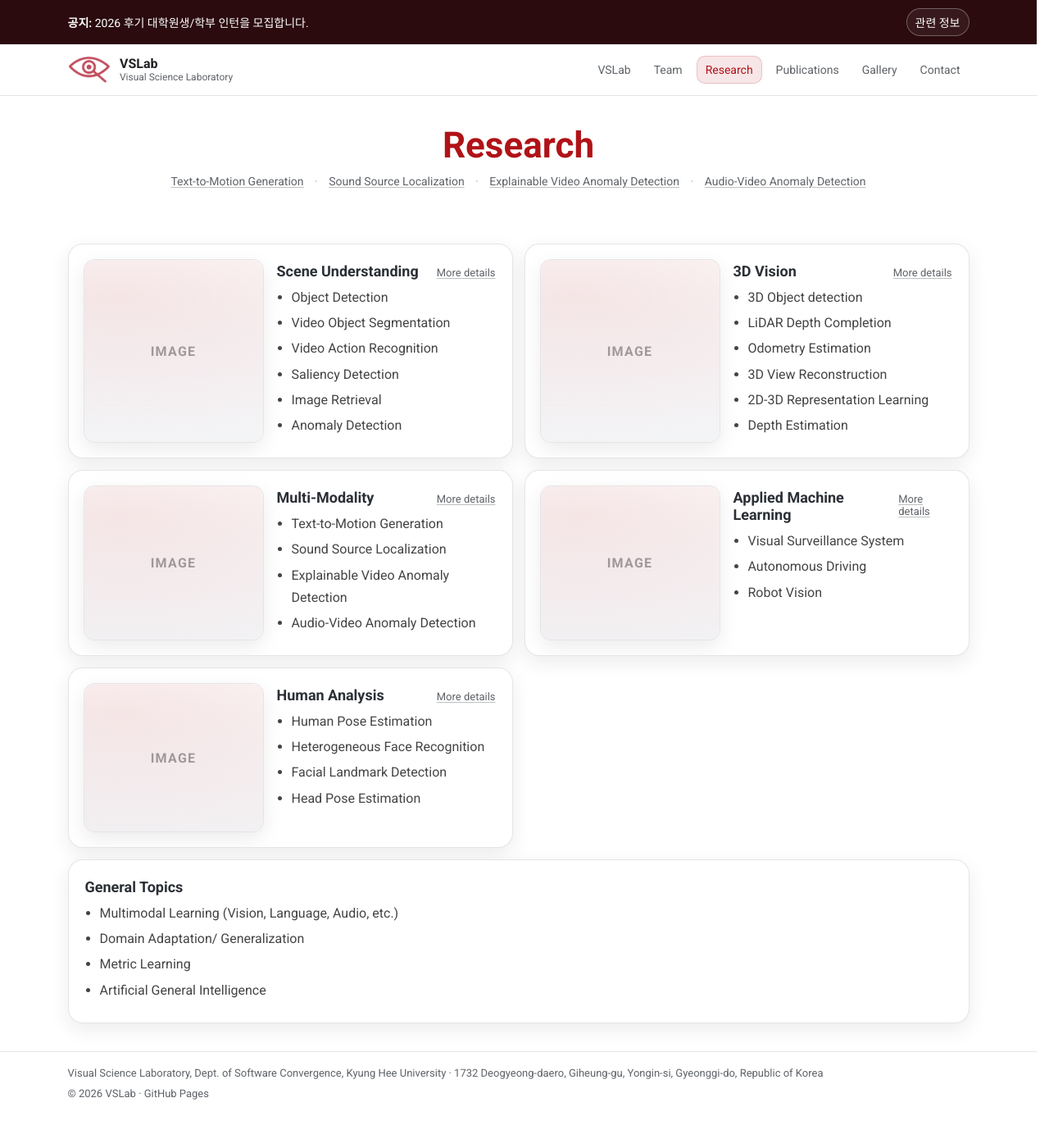
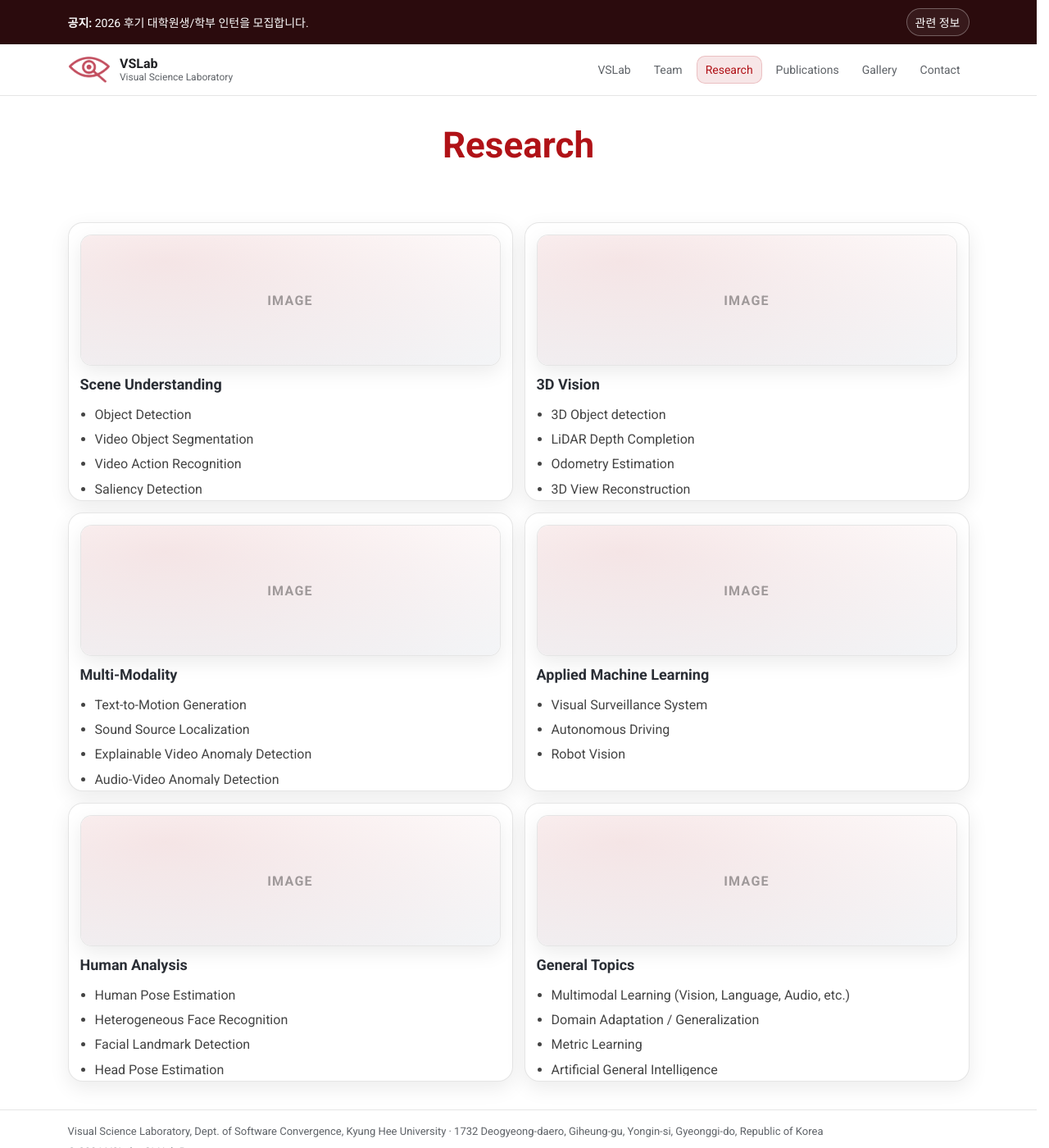
Before and after one commit to VisualScienceLab-KHU/VSLab_Homepage, a Jekyll site: the page built from research.md, in a window 1280 px wide and 1400 px high. Shown: the whole window at 82% size. Built offline with Jekyll 4.4.1, drawn with Linux system fonts in a browser that asks for light colours.

Commit message:
Edit: Reserach page

```diff
--- a/assets/css/style.css
+++ b/assets/css/style.css
@@ -1065,7 +1065,7 @@ html{ scrollbar-gutter: stable; }
 }
 
 /* =========================================================
-   Research page
+   Research page (cards: same size, clickable title+image)
 ========================================================= */
 .research-title{
   margin: 0;
@@ -1075,53 +1075,42 @@ html{ scrollbar-gutter: stable; }
   color: var(--accent);
 }
 
-.research-topics{
-  margin-top: 10px;
-  text-align: center;
-  font-size: 14px;
-  color: var(--muted);
-}
-
-.research-chip{
-  color: inherit;
-  text-decoration: underline;
-  text-decoration-color: rgba(0,0,0,0.25);
-  text-underline-offset: 2px;
-}
-.research-chip:hover{
-  text-decoration-color: rgba(0,0,0,0.55);
-}
-
-.research-dot{
-  padding: 0 10px;
-  opacity: 0.6;
-}
-
 .research-grid{
   display: grid;
   grid-template-columns: repeat(2, minmax(0, 1fr));
   gap: 14px;
 }
 
+/* 모든 카드 크기 동일 */
 .research-card{
+  height: 340px;                 /* 전체 카드 높이 고정 */
+  padding: 14px;
   display: grid;
-  grid-template-columns: 220px 1fr;
-  gap: 14px;
-  overflow: hidden;
+  grid-template-rows: 160px 1fr; /* 위: 이미지, 아래: 텍스트 */
+  gap: 12px;
 }
 
-.research-card__media{
-  border: 1px solid var(--line);
+/* 이미지 링크(hover 반응) */
+.research-card__mediaLink{
+  display: block;
   border-radius: 14px;
   overflow: hidden;
+  border: 1px solid var(--line);
   background: #fff;
   box-shadow: var(--shadow);
-  min-height: 180px;
+  transform: translateY(0);
+  transition: transform 140ms ease, box-shadow 140ms ease, filter 140ms ease;
+}
+
+/* hover 시 살짝 떠오르기 */
+.research-card__mediaLink:hover{
+  transform: translateY(-3px);
+  box-shadow: 0 14px 30px rgba(0,0,0,0.12);
+  filter: saturate(1.02);
 }
 
 .research-card__mediaPlaceholder{
   height: 100%;
-  min-height: 180px;
   display:flex;
   align-items:center;
   justify-content:center;
@@ -1133,7 +1122,8 @@ html{ scrollbar-gutter: stable; }
     linear-gradient(180deg, #fff, #f3f4f6);
 }
 
-.research-card__media img{
+/* 나중에 이미지 넣으면 이 클래스 사용 */
+.research-card__img{
   width: 100%;
   height: 100%;
   object-fit: cover;
@@ -1141,60 +1131,39 @@ html{ scrollbar-gutter: stable; }
 }
 
 .research-card__body{
-  padding: 4px 2px;
-}
-
-.research-card__head{
-  display:flex;
-  align-items: baseline;
-  justify-content: space-between;
-  gap: 10px;
-  margin-bottom: 8px;
+  min-height: 0; /* 내부 스크롤을 위해 필요 */
 }
 
 .research-card__title{
-  margin: 0;
+  margin: 0 0 8px 0;
   font-size: 18px;
   font-weight: 800;
+  line-height: 1.25;
+}
+
+.research-card__titleLink{
   color: #2b2f36;
 }
-
-.research-more{
-  font-size: 13px;
-  color: var(--muted);
+.research-card__titleLink:hover{
+  color: var(--accent);
   text-decoration: underline;
-  text-decoration-color: rgba(0,0,0,0.25);
+  text-decoration-color: rgba(176,18,23,0.35);
   text-underline-offset: 2px;
 }
-.research-more:hover{
-  text-decoration-color: rgba(0,0,0,0.55);
-}
 
+/* 리스트가 길면 카드 높이를 넘기지 않게 내부만 스크롤 */
 .research-list{
   margin: 0;
   padding-left: 18px;
   color: #444;
-  line-height: 1.7;
+  line-height: 1.65;
+  max-height: 115px;  /* 카드 내부에서 리스트 영역 제한 */
+  overflow: auto;
 }
 .research-list li{ margin: 4px 0; }
 
-.research-card--wide{
-  grid-column: 1 / -1;
-  grid-template-columns: 1fr;
+/* Responsive */
+@media (max-width: 980px){
+  .research-grid{ grid-template-columns: 1fr; }
+  .research-card{ height: 360px; }
 }
-
-.research-list--general{
-  padding-left: 18px;
-}
-
-@media (max-width: 980px){
-  .research-grid{
-    grid-template-columns: 1fr;
-  }
-  .research-card{
-    grid-template-columns: 1fr;
-  }
-  .research-card__media{
-    min-height: 200px;
-  }
-}
--- a/research.md
+++ b/research.md
@@ -4,41 +4,29 @@ title: Research
 permalink: /research/
 ---
 
-<!-- Title -->
 <section class="section research-page">
   <div class="wrap">
     <h1 class="research-title">Research</h1>
-
-    <div class="research-topics">
-      <a class="research-chip" href="#multi">Text-to-Motion Generation</a>
-      <span class="research-dot">·</span>
-      <a class="research-chip" href="#multi">Sound Source Localization</a>
-      <span class="research-dot">·</span>
-      <a class="research-chip" href="#multi">Explainable Video Anomaly Detection</a>
-      <span class="research-dot">·</span>
-      <a class="research-chip" href="#multi">Audio-Video Anomaly Detection</a>
-    </div>
   </div>
 </section>
 
-<!-- Areas -->
 <section class="section research-page">
   <div class="wrap">
     <div class="research-grid">
 
       <!-- Scene Understanding -->
-      <article id="scene" class="card research-card">
-        <div class="research-card__media">
-          <!-- 나중에 이미지 넣을 때 아래 img로 교체 -->
-          <!-- <img src="{{ '/assets/img/research/scene.png' | relative_url }}" alt="Scene Understanding"> -->
+      <article class="card research-card">
+        <a class="research-card__mediaLink" href="{{ '/research/scene-understanding/' | relative_url }}" aria-label="Scene Understanding details">
           <div class="research-card__mediaPlaceholder">IMAGE</div>
-        </div>
+          <!-- 나중에 이미지 넣을 때:
+          <img class="research-card__img" src="{{ '/assets/img/research/scene.png' | relative_url }}" alt="Scene Understanding">
+          -->
+        </a>
 
         <div class="research-card__body">
-          <div class="research-card__head">
-            <h2 class="research-card__title">Scene Understanding</h2>
-            <a class="research-more" href="#">More details</a>
-          </div>
+          <h2 class="research-card__title">
+            <a class="research-card__titleLink" href="{{ '/research/scene-understanding/' | relative_url }}">Scene Understanding</a>
+          </h2>
 
           <ul class="research-list">
             <li>Object Detection</li>
@@ -52,17 +40,16 @@ permalink: /research/
       </article>
 
       <!-- 3D Vision -->
-      <article id="vision3d" class="card research-card">
-        <div class="research-card__media">
-          <!-- <img src="{{ '/assets/img/research/3d.png' | relative_url }}" alt="3D Vision"> -->
+      <article class="card research-card">
+        <a class="research-card__mediaLink" href="{{ '/research/3d-vision/' | relative_url }}" aria-label="3D Vision details">
           <div class="research-card__mediaPlaceholder">IMAGE</div>
-        </div>
+          <!-- <img class="research-card__img" src="{{ '/assets/img/research/3d.png' | relative_url }}" alt="3D Vision"> -->
+        </a>
 
         <div class="research-card__body">
-          <div class="research-card__head">
-            <h2 class="research-card__title">3D Vision</h2>
-            <a class="research-more" href="#">More details</a>
-          </div>
+          <h2 class="research-card__title">
+            <a class="research-card__titleLink" href="{{ '/research/3d-vision/' | relative_url }}">3D Vision</a>
+          </h2>
 
           <ul class="research-list">
             <li>3D Object detection</li>
@@ -76,17 +63,16 @@ permalink: /research/
       </article>
 
       <!-- Multi-Modality -->
-      <article id="multi" class="card research-card">
-        <div class="research-card__media">
-          <!-- <img src="{{ '/assets/img/research/multimodal.png' | relative_url }}" alt="Multi-Modality"> -->
+      <article class="card research-card">
+        <a class="research-card__mediaLink" href="{{ '/research/multi-modality/' | relative_url }}" aria-label="Multi-Modality details">
           <div class="research-card__mediaPlaceholder">IMAGE</div>
-        </div>
+          <!-- <img class="research-card__img" src="{{ '/assets/img/research/multimodal.png' | relative_url }}" alt="Multi-Modality"> -->
+        </a>
 
         <div class="research-card__body">
-          <div class="research-card__head">
-            <h2 class="research-card__title">Multi-Modality</h2>
-            <a class="research-more" href="#">More details</a>
-          </div>
+          <h2 class="research-card__title">
+            <a class="research-card__titleLink" href="{{ '/research/multi-modality/' | relative_url }}">Multi-Modality</a>
+          </h2>
 
           <ul class="research-list">
             <li>Text-to-Motion Generation</li>
@@ -98,17 +84,16 @@ permalink: /research/
       </article>
 
       <!-- Applied Machine Learning -->
-      <article id="applied" class="card research-card">
-        <div class="research-card__media">
-          <!-- <img src="{{ '/assets/img/research/applied.png' | relative_url }}" alt="Applied Machine Learning"> -->
+      <article class="card research-card">
+        <a class="research-card__mediaLink" href="{{ '/research/applied-ml/' | relative_url }}" aria-label="Applied Machine Learning details">
           <div class="research-card__mediaPlaceholder">IMAGE</div>
-        </div>
+          <!-- <img class="research-card__img" src="{{ '/assets/img/research/applied.png' | relative_url }}" alt="Applied Machine Learning"> -->
+        </a>
 
         <div class="research-card__body">
-          <div class="research-card__head">
-            <h2 class="research-card__title">Applied Machine Learning</h2>
-            <a class="research-more" href="#">More details</a>
-          </div>
+          <h2 class="research-card__title">
+            <a class="research-card__titleLink" href="{{ '/research/applied-ml/' | relative_url }}">Applied Machine Learning</a>
+          </h2>
 
           <ul class="research-list">
             <li>Visual Surveillance System</li>
@@ -119,17 +104,16 @@ permalink: /research/
       </article>
 
       <!-- Human Analysis -->
-      <article id="human" class="card research-card">
-        <div class="research-card__media">
-          <!-- <img src="{{ '/assets/img/research/human.png' | relative_url }}" alt="Human Analysis"> -->
+      <article class="card research-card">
+        <a class="research-card__mediaLink" href="{{ '/research/human-analysis/' | relative_url }}" aria-label="Human Analysis details">
           <div class="research-card__mediaPlaceholder">IMAGE</div>
-        </div>
+          <!-- <img class="research-card__img" src="{{ '/assets/img/research/human.png' | relative_url }}" alt="Human Analysis"> -->
+        </a>
 
         <div class="research-card__body">
-          <div class="research-card__head">
-            <h2 class="research-card__title">Human Analysis</h2>
-            <a class="research-more" href="#">More details</a>
-          </div>
+          <h2 class="research-card__title">
+            <a class="research-card__titleLink" href="{{ '/research/human-analysis/' | relative_url }}">Human Analysis</a>
+          </h2>
 
           <ul class="research-list">
             <li>Human Pose Estimation</li>
@@ -140,16 +124,21 @@ permalink: /research/
         </div>
       </article>
 
-      <!-- General Topics -->
-      <article id="general" class="card research-card research-card--wide">
+      <!-- General Topics (same size & placement as others) -->
+      <article class="card research-card">
+        <a class="research-card__mediaLink" href="{{ '/research/general-topics/' | relative_url }}" aria-label="General Topics details">
+          <div class="research-card__mediaPlaceholder">IMAGE</div>
+          <!-- <img class="research-card__img" src="{{ '/assets/img/research/general.png' | relative_url }}" alt="General Topics"> -->
+        </a>
+
         <div class="research-card__body">
-          <div class="research-card__head">
-            <h2 class="research-card__title">General Topics</h2>
-          </div>
+          <h2 class="research-card__title">
+            <a class="research-card__titleLink" href="{{ '/research/general-topics/' | relative_url }}">General Topics</a>
+          </h2>
 
-          <ul class="research-list research-list--general">
+          <ul class="research-list">
             <li>Multimodal Learning (Vision, Language, Audio, etc.)</li>
-            <li>Domain Adaptation/ Generalization</li>
+            <li>Domain Adaptation / Generalization</li>
             <li>Metric Learning</li>
             <li>Artificial General Intelligence</li>
           </ul>
```
Also changed, not shown: research_scene-understanding.md (added, +28 -0 lines).
